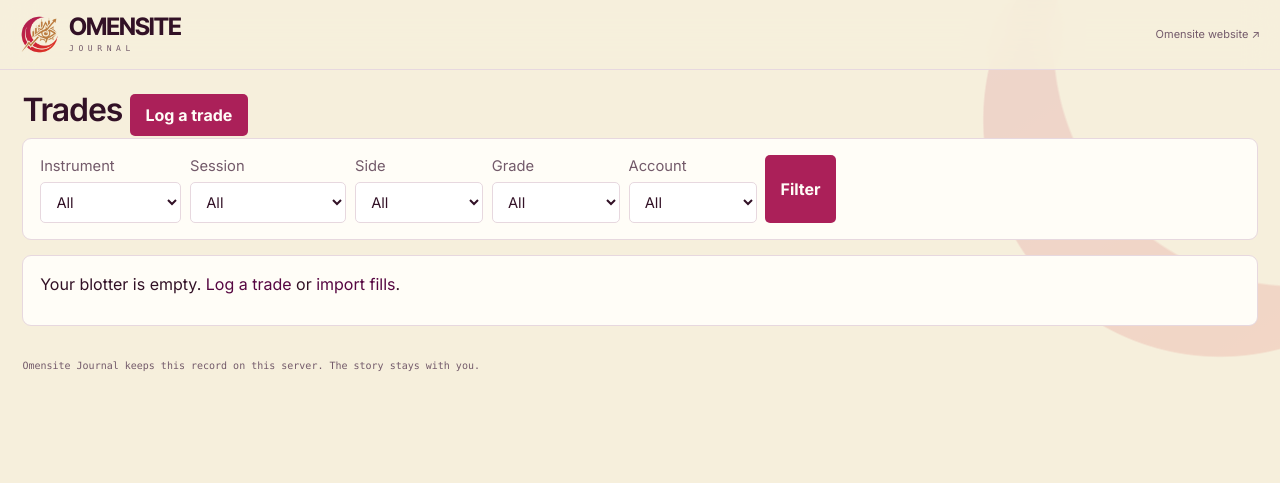
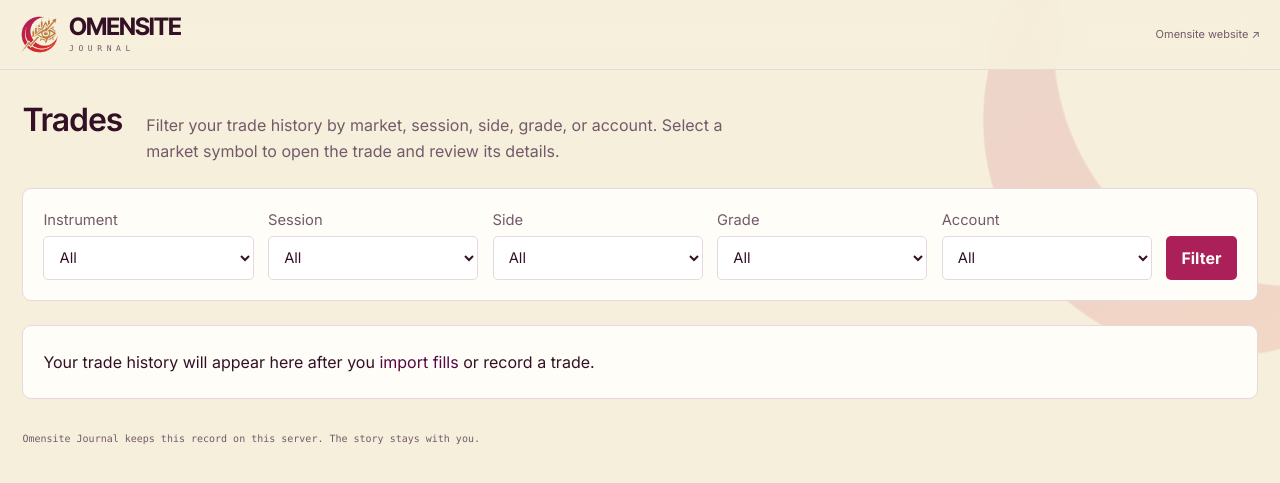
Before and after one commit to rexherk/omensite-journal, a FastAPI app: template templates/trades.html in a window 1280 px wide. Shown: the top 483 px of the page. Run offline with FastAPI, Linux system fonts and the light colour scheme; the template is opened without the code that fills it, so the values that code supplies are empty; data comes from the database, SQL or seed files in the repository; some web fonts are replaced.

Commit message:
Give the Trades page more room and simplify trade rows

```diff
--- a/static/css/journal-brand.css
+++ b/static/css/journal-brand.css
@@ -90,4 +90,44 @@ button.ghost,.button.ghost,input,select,textarea,.palette-trigger,.palette-card,
 @media screen and (max-width:700px){.report-page .stats{display:grid;grid-template-columns:repeat(2,minmax(0,1fr));overflow:visible}.report-page .stats .stat{min-width:0}.report-page .stats .stat strong{font-size:19px}}
 .notice{background:var(--oj-secondary-soft);border-color:var(--oj-line);color:var(--oj-secondary)}.error{background:var(--oj-loss-soft);border-color:var(--oj-loss-mid);color:var(--oj-loss)}
 .top .website-link{margin-left:auto}
+
+.trades-heading {
+  display: flex;
+  align-items: baseline;
+  gap: 1.5rem;
+  margin: .6rem 0 1.5rem;
+}
+.trades-heading h1 { margin: 0; }
+.trades-heading p { max-width: 62ch; margin: 0; line-height: 1.6; }
+.trade-filters {
+  align-items: end;
+  gap: .9rem;
+  padding: 1.25rem;
+  margin-bottom: 1.5rem;
+}
+.trade-filters label { flex: 1 1 8rem; min-width: 0; }
+.trade-filters select, .trade-filters button { min-height: 44px; }
+.trade-history { padding: clamp(.75rem, 2vw, 1.25rem); }
+.trade-history table { min-width: 52rem; }
+.trade-history th { padding: .85rem .75rem; }
+.trade-history td { padding: 1rem .75rem; line-height: 1.5; }
+.trade-history tbody tr:last-child td { border-bottom: 0; }
+.trade-history .num { white-space: nowrap; }
+.trade-history .trade-market { min-width: 10rem; }
+.trade-history .trade-market > a { font-weight: 600; }
+.trade-history .trade-side { min-width: 9rem; }
+.trade-badges {
+  display: flex;
+  flex-wrap: wrap;
+  align-items: center;
+  gap: .35rem;
+}
+.trade-badges:has(span) { margin-top: .35rem; }
+.trade-badges .tag, .trade-badges .pill-tag { margin: 0; }
+.trade-history > p { margin: .25rem 0; }
+@media (max-width: 600px) {
+  .trades-heading { flex-direction: column; gap: .5rem; }
+  .trade-filters { display: grid; grid-template-columns: repeat(2, minmax(0, 1fr)); }
+}
+
 @media(max-width:700px){.dashboard-details .stats{display:grid;grid-template-columns:repeat(2,minmax(0,1fr));overflow:visible}.dashboard-details .stat{min-width:0}.page-head{flex-wrap:wrap}.page-head .actions{width:100%}.page-head .actions .button{font-size:10px;padding:10px 12px}.overview-month a{font-size:13px}.demo-banner-actions{width:100%;justify-content:space-between}.dashboard-details .stats .stat>strong{font-size:21px}}
--- a/templates/base.html
+++ b/templates/base.html
@@ -16,7 +16,7 @@
   </script>
   <link rel="stylesheet" href="/static/css/app.css?v=raspberry-1">
   <link rel="stylesheet" href="/static/css/brand.css?v=pnl-colors-1">
-  <link rel="stylesheet" href="/static/css/journal-brand.css?v=pnl-colors-1">
+  <link rel="stylesheet" href="/static/css/journal-brand.css?v=trades-layout-1">
   <link rel="stylesheet" href="/static/css/overview.css?v=pnl-colors-1">
   {% block extra_head %}{% endblock %}
 </head>
@@ -90,7 +90,9 @@
       <ul id="palette-list"></ul>
     </div>
   </div>
+  {% if path != '/trades' or demo_mode %}
   <a class="fab" href="{{ '/signup' if demo_mode else '/trades/new' }}">{{ 'Create your journal →' if demo_mode else '+ Log trade' }}</a>
+  {% endif %}
   <nav class="tabbar" aria-label="Mobile">
     <a href="/" class="{% if path == '/' %}on{% endif %}">Dashboard</a>
     <a href="/trades/new" class="{% if path.startswith('/trades/new') %}on{% endif %}">Log</a>
--- a/templates/trades.html
+++ b/templates/trades.html
@@ -1,11 +1,11 @@
 {% extends "base.html" %}
 {% block title %}Trades · Omensite Journal{% endblock %}
 {% block body %}
-<div class="actions">
+<header class="trades-heading">
   <h1>Trades</h1>
-  <a class="button" href="/trades/new">Log a trade</a>
-</div>
-<form class="filters panel" method="get" action="/trades">
+  <p class="muted">Filter your trade history by market, session, side, grade, or account. Select a market symbol to open the trade and review its details.</p>
+</header>
+<form class="filters panel trade-filters" method="get" action="/trades" aria-label="Filter trades">
   <label>Instrument
     <select name="instrument">
       <option value="">All</option>
@@ -47,35 +47,59 @@
   </label>
   <button type="submit">Filter</button>
 </form>
-<section class="panel">
+<section class="panel trade-history" aria-label="Trade history">
   {% if trades %}
-  <div class="scroll">
+  <div class="scroll" role="region" aria-label="Trade history table" tabindex="0">
     <table>
-      <tr><th>Opened</th><th>Market</th><th>Side</th><th>Account</th><th>Net</th><th>Risk</th><th title="Net P&amp;L after fees divided by initial risk">R:R</th><th>Session</th><th>Grade</th><th></th></tr>
+      <thead>
+        <tr>
+          <th scope="col">Opened</th>
+          <th scope="col">Market</th>
+          <th scope="col">Side</th>
+          <th scope="col">Account</th>
+          <th scope="col">Net</th>
+          <th scope="col" title="Net P&amp;L after fees divided by initial risk">R:R</th>
+          <th scope="col">Session</th>
+          <th scope="col">Grade</th>
+          <th scope="col">Hold</th>
+        </tr>
+      </thead>
+      <tbody>
       {% for trade in trades %}
       <tr>
-        <td>{{ trade.when }}</td>
-        <td><a href="/trades/{{ trade.id }}">{{ trade.instrument }}</a> {% for tag in trade.tags %}<span class="tag">{{ tag }}</span>{% endfor %}{% if trade.news %}<span class="tag news">News</span>{% endif %}</td>
-        <td>{{ trade.direction }}
-          {% if trade.grade == "A+" %}<span class="pill-tag good">A+ Setup</span>{% endif %}
-          {% if trade.followed_plan == 0 %}<span class="pill-tag bad">Rule Broken</span>{% endif %}
-          {% if "Revenge trade" in trade.mistakes %}<span class="pill-tag bad">Revenge</span>{% endif %}
-          {% if trade.news %}<span class="pill-tag warn">News Day</span>{% endif %}
-          {% if trade.kill_zone and trade.kill_zone != "None" %}<span class="pill-tag">{{ trade.kill_zone }}</span>{% endif %}
+        <td><time datetime="{{ trade.opened_at }}">{{ trade.when }}</time></td>
+        <td class="trade-market">
+          <a href="/trades/{{ trade.id }}">{{ trade.instrument }}</a>
+          <div class="trade-badges">
+            {% for tag in trade.tags %}<span class="tag">{{ tag }}</span>{% endfor %}
+            {% if trade.news %}<span class="tag news">News</span>{% endif %}
+          </div>
+        </td>
+        <td class="trade-side">{{ trade.direction }}
+          <div class="trade-badges">
+            {% if trade.followed_plan == 0 %}<span class="pill-tag bad">Rule Broken</span>{% endif %}
+            {% if "Revenge trade" in trade.mistakes %}<span class="pill-tag bad">Revenge</span>{% endif %}
+            {% if trade.news %}<span class="pill-tag warn">News Day</span>{% endif %}
+            {% if trade.kill_zone and trade.kill_zone != "None" %}<span class="pill-tag">{{ trade.kill_zone }}</span>{% endif %}
+          </div>
         </td>
         <td>{{ trade.account_name }}</td>
         <td class="num {{ trade.net_pnl | pnl_class }}">{{ trade.net_pnl | money }}</td>
-        <td class="num">{{ trade.risk_dollars | money }}</td>
         <td class="num {{ trade.r_multiple | pnl_class }}">{{ trade.r_multiple | rmult }}</td>
         <td>{{ trade.session }}</td>
         <td>{{ trade.grade or "—" }}</td>
         <td>{% if not trade.is_closed %}Open{% else %}{{ trade.hold_label }}{% endif %}</td>
       </tr>
       {% endfor %}
+      </tbody>
     </table>
   </div>
   {% else %}
-  <p>Your blotter is empty. <a href="/trades/new">Log a trade</a> or <a href="/import">import fills</a>.</p>
+  {% if filters.instrument or filters.session or filters.direction or filters.grade or filters.account %}
+  <p>No trades match these filters. <a href="/trades">Clear filters</a>.</p>
+  {% else %}
+  <p>Your trade history will appear here after you <a href="/import">import fills</a> or record a trade.</p>
+  {% endif %}
   {% endif %}
 </section>
 {% endblock %}
```
